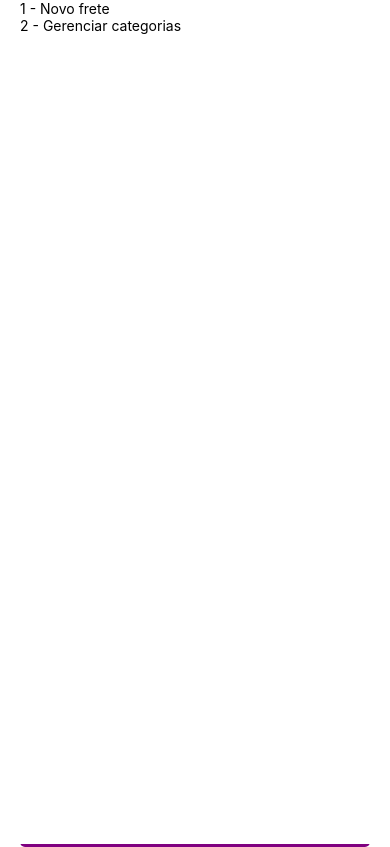
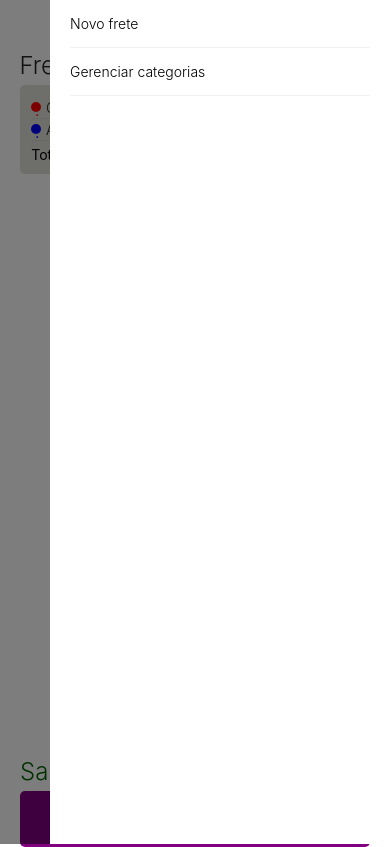
Before and after one commit to diogenesmarques/Xoss, a React Native app: screen / in a window 390 px wide. Both pictures are taken after a click on the element 195 px from the left and 27 px from the top of the page. Built offline with nearby package versions, Linux system fonts and the light colour scheme.

Commit message:
Finished working on the menu

```diff
--- a/App.tsx
+++ b/App.tsx
@@ -2,7 +2,7 @@ import { StatusBar } from 'expo-status-bar';
 import { SafeAreaView, StyleSheet, View, ScrollView, Modal, Text } from 'react-native';
 import { useState, useEffect } from 'react';
 
-import { ICategoryList, IExpenseList } from './src/utils';
+import { ICategoryList, IExpenseList, IShipping } from './src/utils';
 
 import Card from './src/components/card';
 import Header from './src/components/header';
@@ -47,15 +47,12 @@ export default function App() {
     ]
   });
   const [balance, setBalance] = useState<number>(0);
-  const [shipping, setShipping] = useState<number>(2000);
+  const [shipping, setShipping] = useState<IShipping>({value:2000, startDate: new Date()});
   const [newExpenseModalVisibility, setNewExpenseModalVisibility] = useState<boolean>(false);
-
   useEffect(() => {
-    const newBalance: number = shipping - (expenses.expenses.reduce((prev, curr) => curr.amount + prev, 0));
+    const newBalance: number = shipping.value - (expenses.expenses.reduce((prev, curr) => curr.amount + prev, 0));
     setBalance(newBalance);
   }, [expenses.expenses.length, shipping]);
-
-  const toggleModal: () => void = () => setNewExpenseModalVisibility(!newExpenseModalVisibility);
   const createExpense: (value:number, categoryId:number) => void = (value, categoryId) => {
     expenses.expenses.push({
       id: expenses.expenses.length === 0 ? 1 : expenses.expenses[expenses.expenses.length - 1].id + 1,
@@ -65,16 +62,24 @@ export default function App() {
     });
   }
 
+  const toggleModal: () => void = () => setNewExpenseModalVisibility(!newExpenseModalVisibility);
+  const newShipping: (value: number) => void = (value) => {
+    if (value < 0 || !value) return;
+
+    setShipping({value, startDate:new Date()});
+    expenses.expenses = [];
+  }
+
   return (
     <SafeAreaView style={styles.container}>
       <StatusBar style="auto" />
-      <Header startDate={new Date()} value={shipping} />
+      <Header shipping={shipping} newShipping={newShipping}/>
       <ScrollView>
         <View>
           <View style={styles.body}>
-            <Card>
-              <ExpenseList shipping={shipping} expenseList={expenses} categoryList={categories}/>
-            </Card>
+            {expenses.expenses.length > 0 ? <Card>
+              <ExpenseList shipping={shipping.value} expenseList={expenses} categoryList={categories}/>
+            </Card> : <></>}
           </View>
         </View>
         <Modal
@@ -88,9 +93,8 @@ export default function App() {
           </ModalTemplate>
         </Modal>
       </ScrollView>
-
       <View>
-        <Footer toggleModal={toggleModal} balance={balance} shipping={shipping} />
+        <Footer toggleModal={toggleModal} balance={balance} shipping={shipping.value} />
       </View>
     </SafeAreaView>
     );
--- a/src/components/header/index.tsx
+++ b/src/components/header/index.tsx
@@ -4,7 +4,14 @@ import commonStyles from '../../common/styles';
 import { IShipping } from '../../utils'
 import Menu from './menu';
 
-const Header: FC<IShipping> = ({ value }) => {
+interface Props {
+    shipping: IShipping,
+    newShipping: (value: number) => void
+}
+
+const Header: FC<Props> = ({ shipping, newShipping }) => {
+
+    const { value } = shipping;
 
     const [showMenu, setShowMenu] = useState<boolean>(false);
 
@@ -26,11 +33,11 @@ const Header: FC<IShipping> = ({ value }) => {
 
             <Modal
                 visible={showMenu}
-                animationType='slide'
-                transparent={false}
+                animationType='fade'
+                transparent={true}
                 onRequestClose={toggleMenu}
             >
-                <Menu/>
+                <Menu toggleMenu={toggleMenu} showMenu={showMenu} newShipping={newShipping}/>
             </Modal>
 
         </View>
@@ -75,7 +82,7 @@ const styles = StyleSheet.create({
         height:'50%'
     },
     hambButton: {
-        height:3,
+        height:2,
         width:23,
         backgroundColor:'purple',
     }
--- a/src/components/header/menu/index.tsx
+++ b/src/components/header/menu/index.tsx
@@ -1,15 +1,37 @@
-import { FC } from 'react';
-import { SafeAreaView, Text, StyleSheet, View } from 'react-native'
+import { FC, useEffect, useState, useRef } from 'react';
+import { SafeAreaView, Pressable, StyleSheet, View, GestureResponderEvent, Animated, Modal, ScrollView, Text } from 'react-native'
 import { IMenuOption } from '../../../utils';
+import ModalTemplate from '../../Modal';
 import MenuOption from './menuOption';
+import NewShippingModal from './newShippingModal';
+interface Props {
+    toggleMenu: () => void,
+    showMenu: boolean,
+    newShipping: (value: number) => void
+}
 
-const Menu: FC = () => {
+const AnimatedSafeAreaView = Animated.createAnimatedComponent(SafeAreaView)
+
+const Menu: FC<Props> = ({toggleMenu, showMenu, newShipping}) => {
+
+    const slideAnim = useRef(new Animated.Value(500)).current;
+    const slideInAnim = Animated.timing(slideAnim, { toValue:0, duration:300, useNativeDriver: true });
+    const slideOutAnim = Animated.timing(slideAnim, { toValue:500, duration:300, useNativeDriver: true });
+    useEffect(() => {
+        slideInAnim.start();
+    }, []);
+    const handleBgPress: (event: GestureResponderEvent) => void = (event) => { // @ts-ignore
+        if (!(event.target.viewConfig.uiViewClassName === 'RCTView')) return;
+        slideOutAnim.start();
+        setTimeout(toggleMenu, 300);
+    }
+    const [menuStyle, setMenuStyle] = useState({...styles.menu, transform:[{ translateX:slideAnim }]});
 
     const options: IMenuOption[] = [
         {
             id:1,
             label:'Novo frete',
-            action:() => {}
+            action:() => toggleShippingModal()
         },
         {
             id:2,
@@ -18,17 +40,58 @@ const Menu: FC = () => {
         }
     ];
 
+    const [showNewShippingModal, setShowNewShippingModal] = useState<boolean>(false);
+
+    const toggleShippingModal: () => void = () => setShowNewShippingModal(!showNewShippingModal);
+
+    const handleCreateNewShipping: (value: number) => void = (value) => {
+        if (value <= 0 || !value) return;
+
+        newShipping(value);
+
+        toggleShippingModal();
+        slideOutAnim.start();
+        setTimeout(toggleMenu, 300);
+    }
+
     return(
-        <SafeAreaView>
-            <View style={styles.container}>
-                {options.map(opt => <MenuOption key={opt.id} option={opt} />)}
-            </View>
-        </SafeAreaView>
+        <>
+            <Pressable style={styles.menuBg} onPress={e => handleBgPress(e)}>
+                <AnimatedSafeAreaView style={menuStyle}>
+                    <ScrollView>
+                        <View style={styles.menuContainer}>
+                            {options.map(opt => <MenuOption key={opt.id} option={opt} />)}
+                        </View>
+                    </ScrollView>
+                </AnimatedSafeAreaView>
+            </Pressable>
+
+            <Modal
+                visible={showNewShippingModal}
+                animationType='fade'
+                transparent={true}
+                onRequestClose={toggleShippingModal}
+            >
+                <ModalTemplate toggleModal={toggleShippingModal}>
+                    <NewShippingModal createShipping={handleCreateNewShipping}/>
+                </ModalTemplate>
+            </Modal>
+        </>
     )
 }
 
 const styles = StyleSheet.create({
-    container: {
+    menuBg: {
+        backgroundColor:'#00000083',
+        height:'100%',
+        width:'100%'
+    },
+    menu: {
+        marginLeft:50,
+        backgroundColor:'white',
+        height:'100%'
+    },
+    menuContainer: {
         paddingHorizontal:20
     }
 })
--- a/src/components/header/menu/menuOption/index.tsx
+++ b/src/components/header/menu/menuOption/index.tsx
@@ -1,5 +1,5 @@
 import { FC } from 'react';
-import { Text } from 'react-native';
+import { Text, StyleSheet, Pressable } from 'react-native';
 import { IMenuOption } from '../../../../utils';
 
 interface Props {
@@ -8,11 +8,24 @@ interface Props {
 
 const MenuOption: FC<Props> = ({ option }) => {
 
-    const { id, label, action } = option;
+    const { label, action } = option;
 
     return(
-        <Text>{id} - {label}</Text>
+        <Pressable style={styles.optionContainer} onPress={action}>
+                <Text style={styles.option}>{label}</Text>
+        </Pressable>
     );
 }
 
+const styles = StyleSheet.create({
+    optionContainer: {
+        borderBottomWidth:1,
+        borderBottomColor:'#F2F2F2',
+        paddingVertical:15
+    },
+    option: {
+        fontWeight:'300'
+    }
+});
+
 export default MenuOption;
--- /dev/null
+++ b/src/components/header/menu/newShippingModal/index.tsx
@@ -0,0 +1,55 @@
+import { FC, useState } from 'react';
+import { Text, StyleSheet, Pressable, View, TextInput } from 'react-native';
+
+interface Props {
+    createShipping: (value: number) => void
+}
+
+const NewShippingModal: FC<Props> = ({ createShipping }) => {
+
+    const [newShippingValue, setNewShippingValue] = useState<string>('')
+
+    return(
+        <View style={styles.modalContainer}>
+            <TextInput onChangeText={value => setNewShippingValue(value)} placeholder='Insira o valor do novo frete...' keyboardType='numeric' style={styles.input} />
+            <Text style={styles.warningText}>
+                *Nessa versão do aplicativo, criar um novo frete resultará na exclusão de todas as despesas atuais
+            </Text>
+            <Pressable style={styles.button} onPress={() => createShipping(parseFloat(newShippingValue))}>
+                <Text style={styles.buttonText}>Criar novo frete</Text>
+            </Pressable>
+        </View>
+    );
+}
+
+const styles = StyleSheet.create({
+    modalContainer: {
+        padding:10,
+        paddingTop:0
+    },
+    input: {
+        borderBottomColor:'#F2F2F2',
+        borderBottomWidth:1,
+        paddingVertical:5
+    },
+    button: {
+        backgroundColor:'purple',
+        justifyContent:'center',
+        alignItems:'center',
+        borderRadius:5,
+        padding:12
+    },
+    buttonText: {
+        fontWeight:'300',
+        color:'#F2F2F2'
+    },
+    warningText: {
+        color:'red',
+        fontWeight:'300',
+        paddingTop:5,
+        paddingBottom:15,
+        fontSize:12
+    }
+});
+
+export default NewShippingModal;
```
Also changed, not shown: 1 other file (tests, documents, lock files or other folders).
